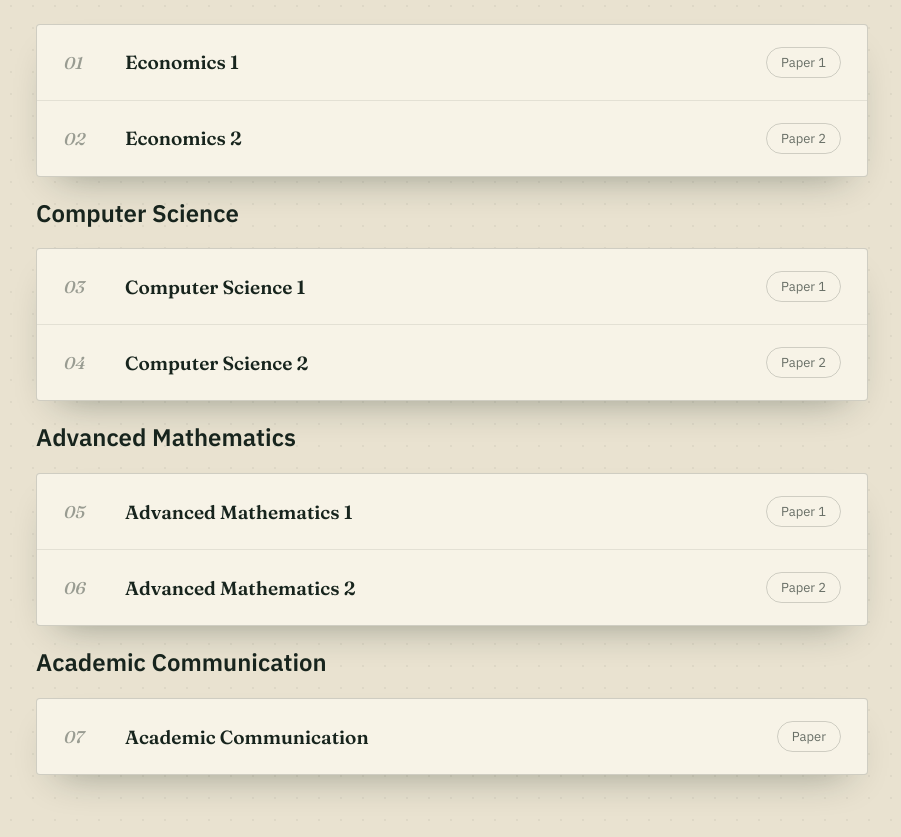
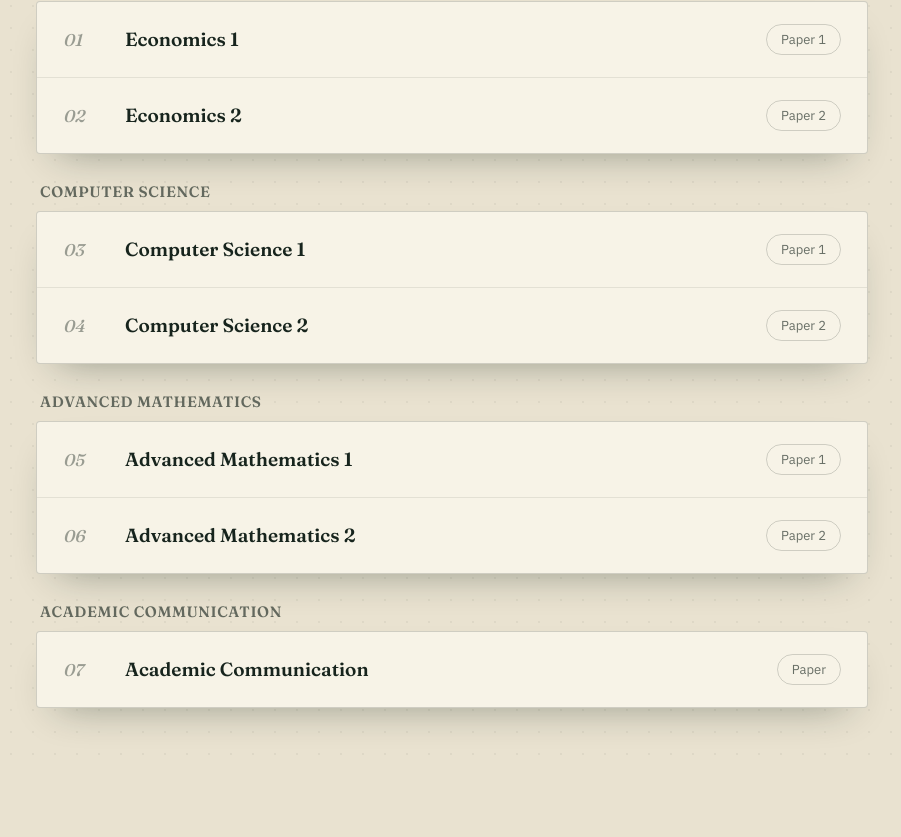
Before and after one commit to visualixefoundation/necta-exams, a Next.js app: page /pre-mock/njombe in a window 1280 px wide. Shown: the part 303-1140 px from the top of the page, without its empty margins (188-1089 px from the left). After the commit the page ends 1075 px from the top, so only its background shows below. Built offline with nearby package versions, Linux system fonts and the light colour scheme.

Commit message:
Restore category-block styles for Pre-Mock subject groups

```diff
--- a/app/globals.css
+++ b/app/globals.css
@@ -194,6 +194,24 @@
   margin: 40px auto 64px;
   position: relative;
   z-index: 2;
+}
+
+.category-block {
+  margin-bottom: 28px;
+}
+
+.category-block:last-child {
+  margin-bottom: 0;
+}
+
+.category-title {
+  font-family: var(--font-display);
+  font-weight: 600;
+  font-size: 15px;
+  letter-spacing: 0.04em;
+  text-transform: uppercase;
+  color: var(--ink-soft);
+  margin: 0 0 10px 4px;
 }
 
 .ledger {
```
